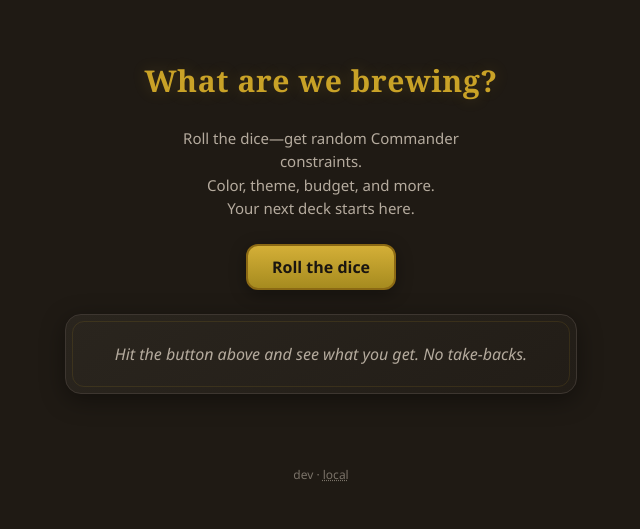
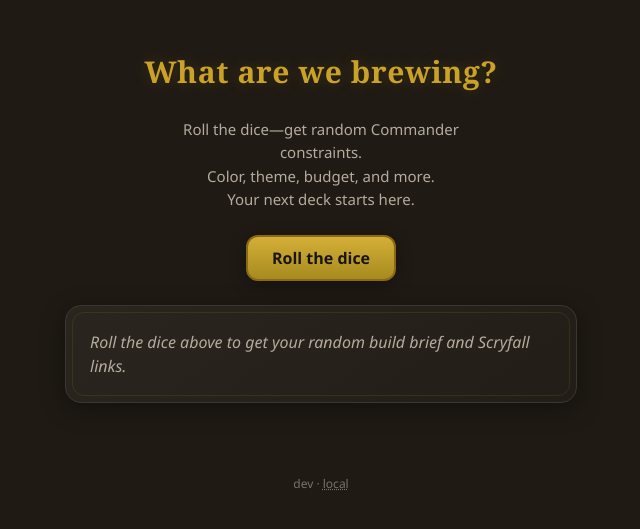
Before and after one commit to jaltepeter/mtg-brew-prompt, a React (Vite) app: page / in a window 1280 px wide. Shown: the part 129-658 px from the top of the page, without its empty margins (319-959 px from the left). Built offline with nearby package versions, Linux system fonts and the light colour scheme.

Commit message:
empty state

```diff
--- a/src/App.tsx
+++ b/src/App.tsx
@@ -73,7 +73,7 @@ function App() {
         aria-label="Build brief"
       >
         {prompt == null ? (
-          <p className="placeholder">Hit the button above and see what you get. No take-backs.</p>
+          <p className="placeholder">Roll the dice above to get your random build brief and Scryfall links.</p>
         ) : (
           <div className="prompt-result" key={promptKey}>
             <p className="prompt-intro">Your build brief:</p>
```
